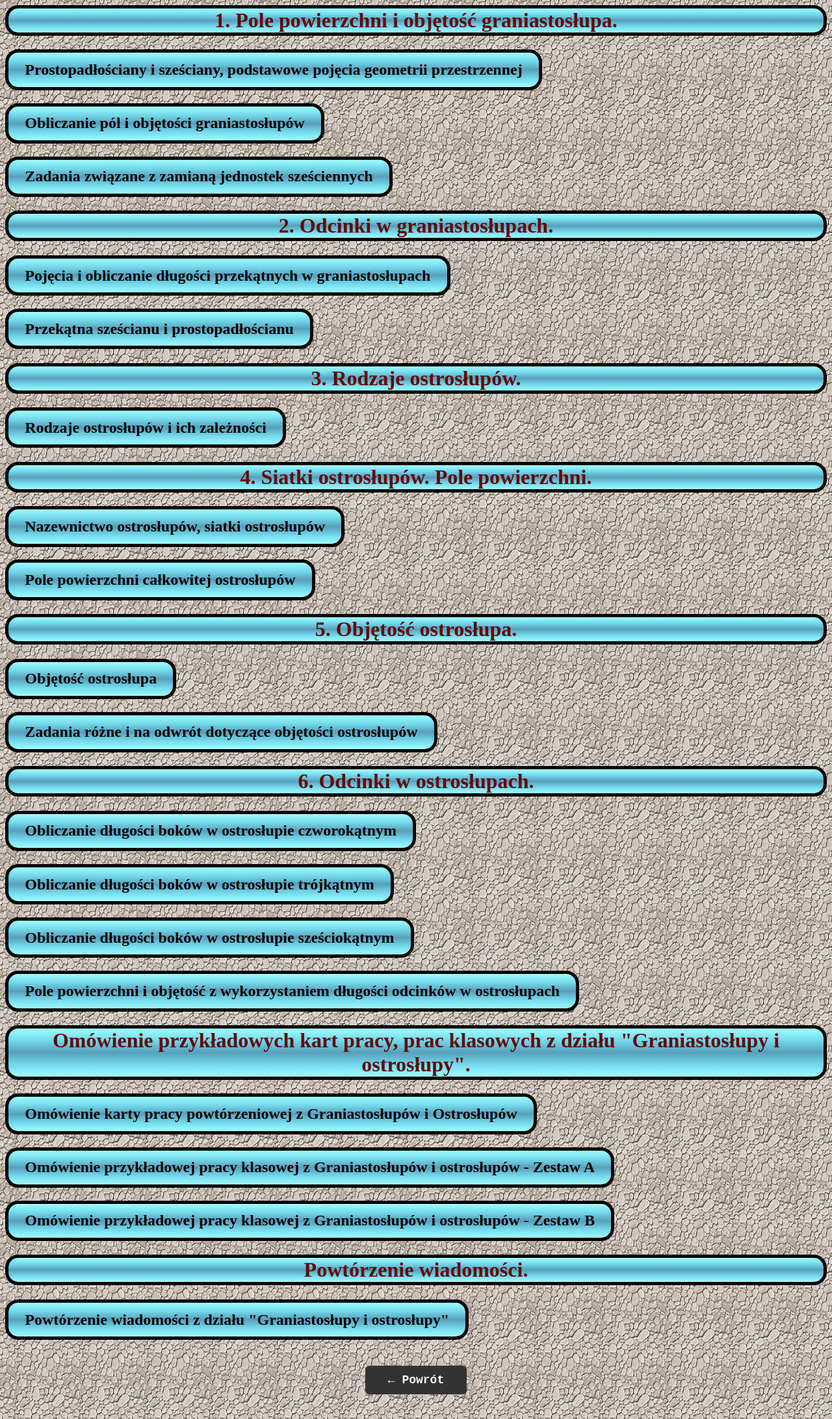
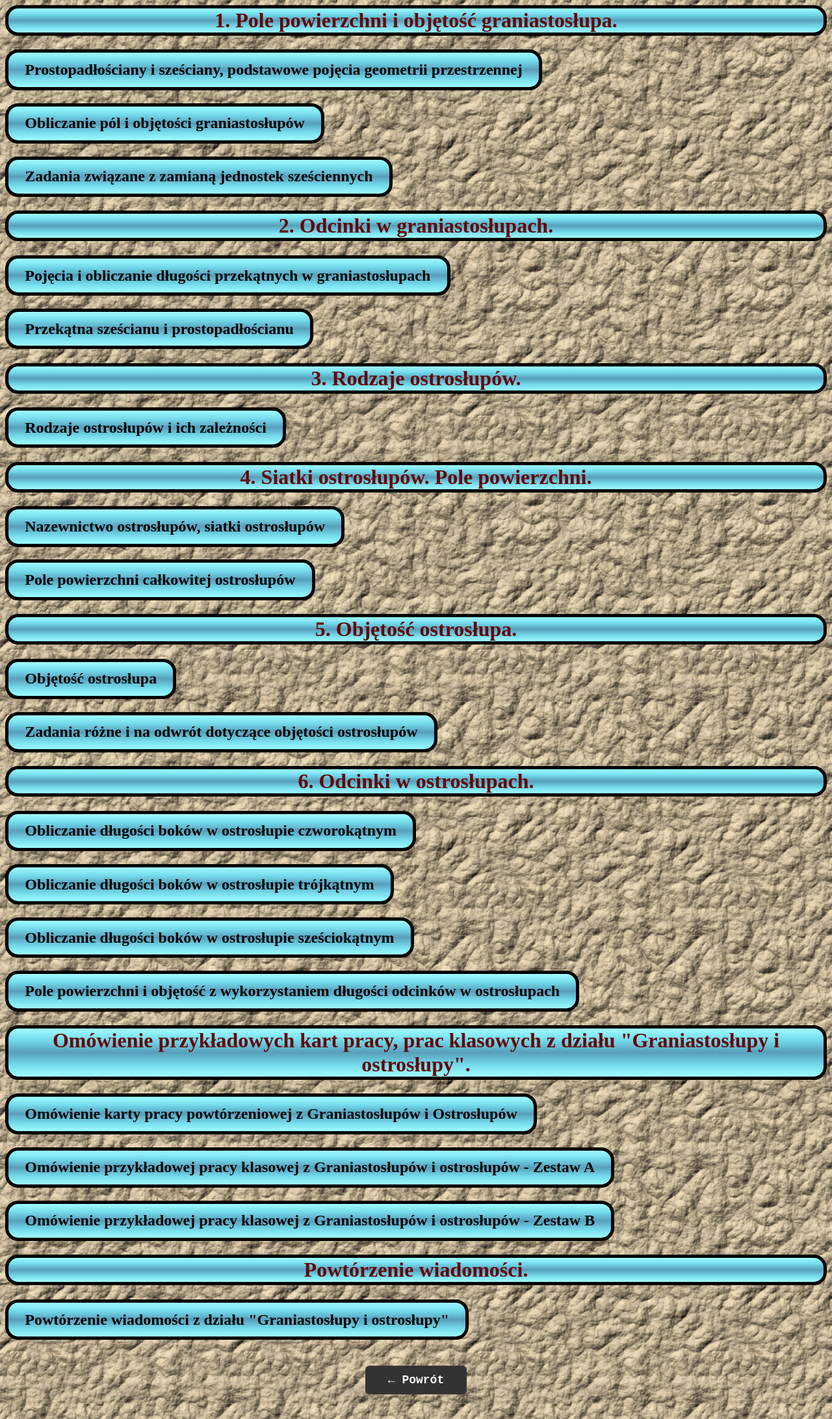
Before and after one commit to hiyesbye/mathematix.edu.pl, a PHP site: page /bryly8.html in a window 1280 px wide. Shown: the whole page at 65% size. Run offline with PHP 8.4, Linux system fonts and the light colour scheme.

Commit message:
Ujednolicenie tła podstron

```diff
--- a/mystyle2.css
+++ b/mystyle2.css
@@ -1,5 +1,5 @@
 body{
-    background-image: url('tlo2.jpg');
+    background-image: url('tlo_kamien.svg');
 }
 
 h2 {
```
